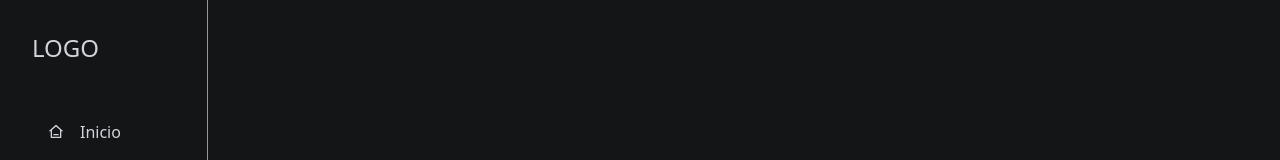
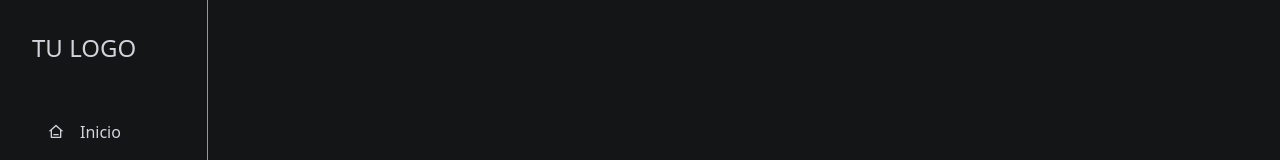
Before and after one commit to JhonyDark/Arte-React, a React (Vite) app: page / in a window 1280 px wide. Shown: the top 160 px of the page. Built offline with nearby package versions, Linux system fonts and the light colour scheme.

Commit message:
inicio de back

```diff
--- a/src/pages/admin/Home.jsx
+++ b/src/pages/admin/Home.jsx
@@ -10,7 +10,7 @@ const Home = () => {
        <sidebar className='fixed left-0 top-0 w-52 h-full overflow-y-scroll border-r border-btnsecondary p-8 flex flex-col justify-between'>
           <div>
             {/* Logo */}
-            <h1 className='text-gray-300 uppercase text-2xl mb-10' >LOGO</h1>
+            <h1 className='text-gray-300 uppercase text-2xl mb-10' >TU LOGO</h1>
 
             {/* Menu superior */}
             <ul>
```
